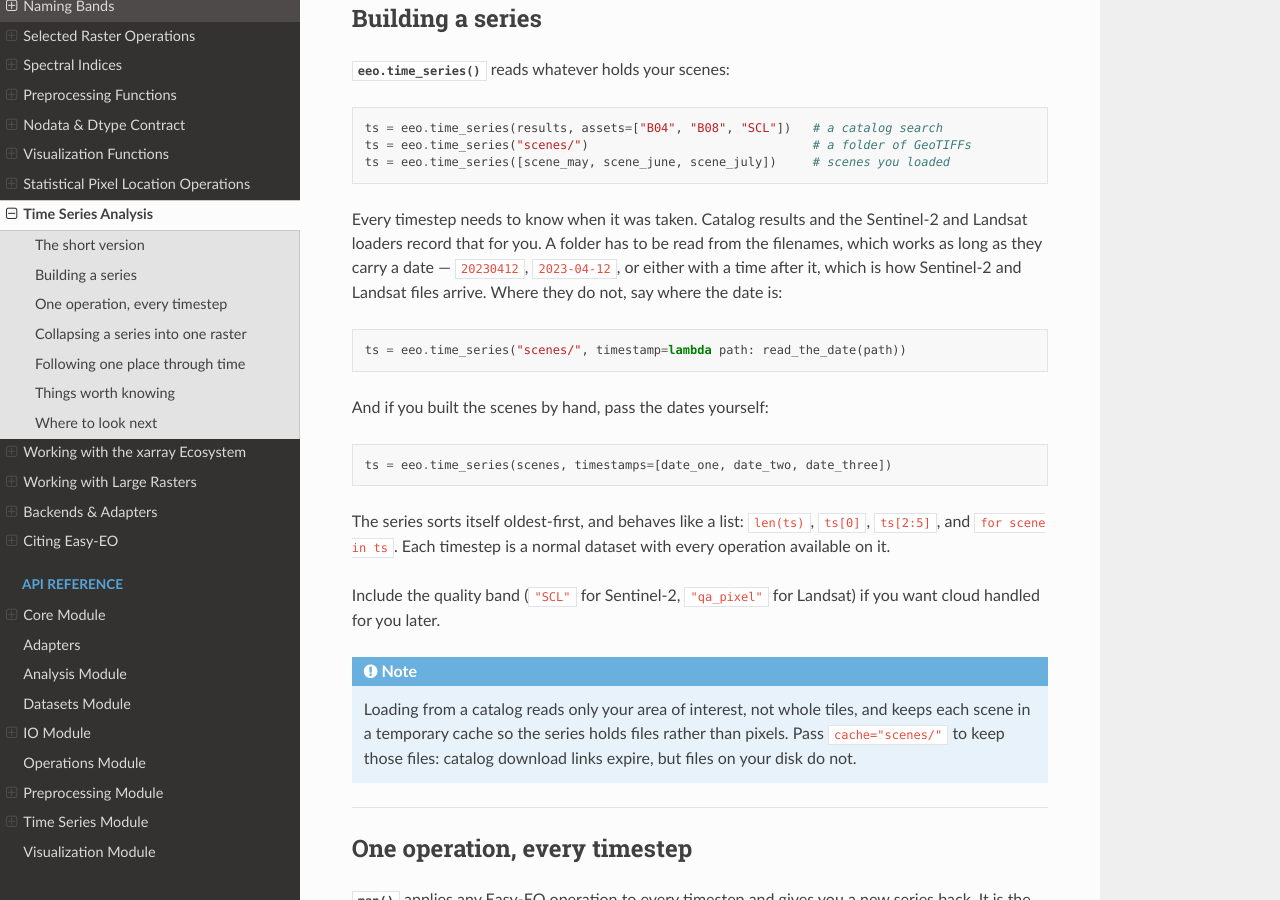
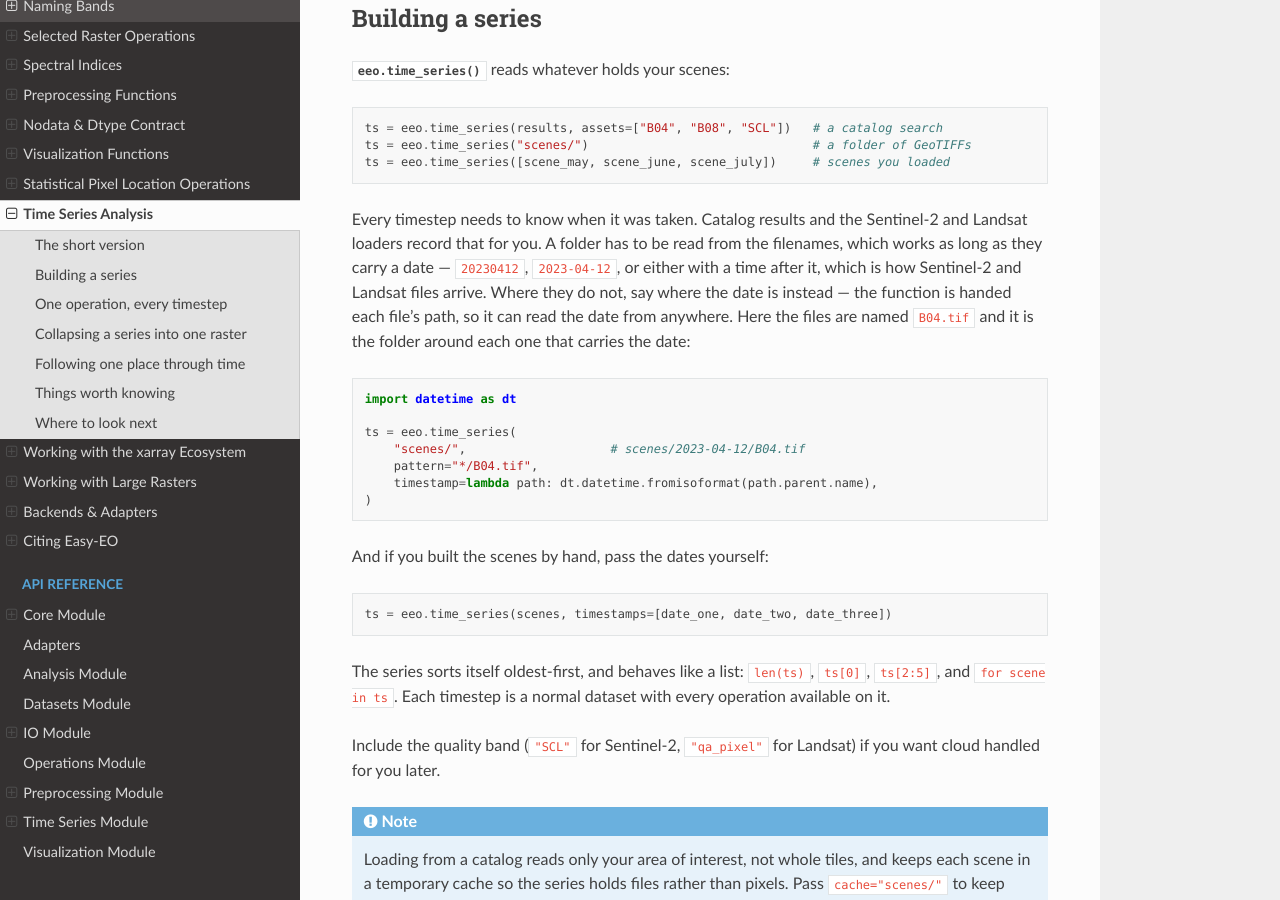
Before and after one commit to Tommy-Burns/easy-eo, a Sphinx documentation site: the page built from docs/source/user_guide/time_series.rst, in a window 1280 px wide and 900 px high, scrolled down 977 px. Built offline with Sphinx 7.4.7 and the Read the Docs theme 3.1.0, drawn with Linux system fonts in a browser that asks for light colours.

Commit message:
fix(docs): corrected dummy functions in docs

```diff
--- a/docs/source/user_guide/time_series.rst
+++ b/docs/source/user_guide/time_series.rst
@@ -62,11 +62,20 @@ Every timestep needs to know when it was taken. Catalog results and the
 Sentinel-2 and Landsat loaders record that for you. A folder has to be read from
 the filenames, which works as long as they carry a date — ``20230412``,
 ``2023-04-12``, or either with a time after it, which is how Sentinel-2 and
-Landsat files arrive. Where they do not, say where the date is:
+Landsat files arrive. Where they do not, say where the date is instead — the
+function is handed each file's path, so it can read the date from anywhere. Here
+the files are named ``B04.tif`` and it is the folder around each one that carries
+the date:
 
 .. code-block:: python
 
-   ts = eeo.time_series("scenes/", timestamp=lambda path: read_the_date(path))
+   import datetime as dt
+
+   ts = eeo.time_series(
+       "scenes/",                    # scenes/2023-04-12/B04.tif
+       pattern="*/B04.tif",
+       timestamp=lambda path: dt.datetime.fromisoformat(path.parent.name),
+   )
 
 And if you built the scenes by hand, pass the dates yourself:
 
```
Also changed, not shown: 1 other file.
